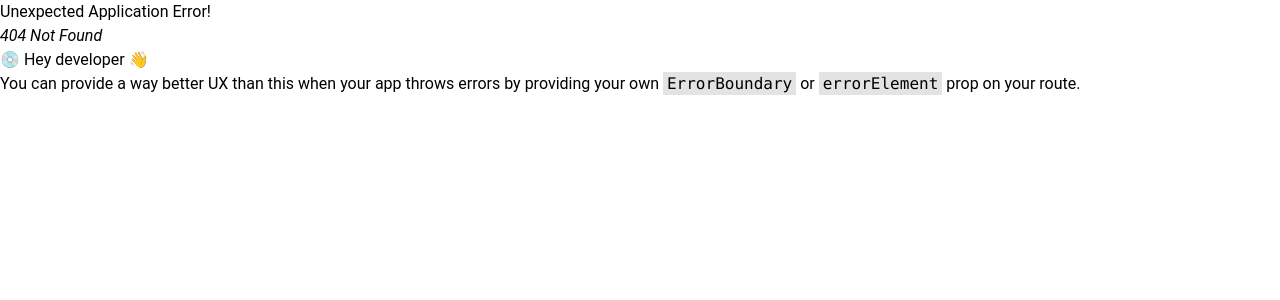
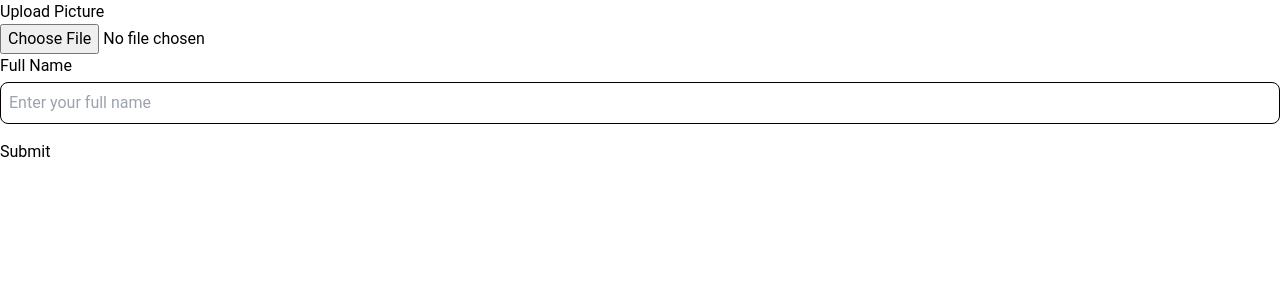
Before and after one commit to Petch170/Project-I.Move-test, a React (Vite) app: page /mock in a window 1280 px wide. Before the commit this address had no page. Shown: the top 300 px of the page. Built offline with nearby package versions, Linux system fonts and the light colour scheme.

Commit message:
feat : add patch method axios for editing profile

```diff
--- a/src/Page/Dashboard.jsx
+++ b/src/Page/Dashboard.jsx
@@ -53,6 +53,7 @@ const Dashboard = () => {
               </div>
             </div> */}
           </div>
+          <h2 className="text-center mb-2 font-bold">Total Activity Time (hr)</h2>
           <PieChartComponent />
           <Stat />
         </section>
--- /dev/null
+++ b/src/Page/Mock.jsx
@@ -0,0 +1,74 @@
+import { useForm } from "react-hook-form";
+import { useState } from "react";
+import axios from "axios";
+
+const Mock = () => {
+  const [getNewImage, setGetNewImage] = useState([]);
+  const {
+    register,
+    handleSubmit,
+    formState: { errors },
+    reset,
+  } = useForm();
+  const uploadImage = async (data) => {
+    try {
+      const response = await axios.patch(
+        "http://localhost:8000/user/1/uploads",
+        data
+      );
+      if (response.status === 200 && response.data) {
+        setGetNewImage([...response.data.data]);
+      }
+    } catch (error) {
+      console.log(error.response.data);
+    }
+  };
+  const submitForm = (data) => {
+    const formData = new FormData();
+    formData.append("image", data.image[0]);
+    formData.append("name", data.name);
+    uploadImage(formData);
+    console.log("data", data);
+    console.log("formData", formData);
+    reset();
+  };
+  console.log("getNewImage", getNewImage);
+  return (
+    <form
+      action=""
+      onSubmit={handleSubmit(submitForm)}
+      encType="multipart/form-data"
+    >
+      {/* <img
+        src="http://localhost:8000/uploads/ed6d78bb-56be-4b6e-a015-4b97b6398eec.jpeg"
+        alt=""
+      /> */}
+      <h1>Upload Picture</h1>
+      <input
+        type="file"
+        name="image"
+        {...register("image", {
+          required: true,
+        })}
+      />
+      <div className="mb-4">
+        <label htmlFor="name">Full Name</label>
+        <input
+          type="text"
+          name="name"
+          id="name"
+          placeholder="Enter your full name"
+          className="block w-full mt-1 rounded-lg p-2 border border-black"
+          {...register("name", {
+            required: true,
+          })}
+        />
+        {errors.name?.type === "required" && (
+          <p className="errorMsg">Name is required.</p>
+        )}
+      </div>
+      <button type="submit">Submit</button>
+    </form>
+  );
+};
+export default Mock;
--- a/src/Page/SettingProfile.jsx
+++ b/src/Page/SettingProfile.jsx
@@ -2,18 +2,40 @@ import { useForm } from "react-hook-form";
 import { userImage } from "../assets/Picture";
 import { pencilIcon } from "../assets/Icon";
 import { HeaderMobile, NavBar, SettingAside } from "../Component";
+import { useState } from "react";
+import axios from "axios";
 
 const SettingProfile = () => {
+  const [getNewProfile, setGetNewProfile] = useState([]);
+  const [imageName, setImageName] = useState("");
   const {
     register,
     handleSubmit,
     formState: { errors },
     reset,
   } = useForm();
+  const editProfile = async (data) => {
+    const response = await axios.patch(
+      "http://localhost:8000/user/editProfile/1",
+      data
+    );
+    if (response.status === 200 && response.data) {
+      setGetNewProfile([...response.data.data]);
+    }
+  };
   const submitForm = (data) => {
-    // console.log(data);
+    const formData = new FormData();
+    formData.append("name", data.name);
+    formData.append("email", data.email);
+    formData.append("phoneNumber", data.phoneNumber);
+    formData.append("image", data.image[0]);
+    editProfile(formData);
+    console.log("data", data);
+    console.log("image", data.image[0]);
+    setImageName("");
     reset();
   };
+  console.log("getNewProfile", getNewProfile);
   return (
     <>
       <header>
@@ -38,16 +60,41 @@ const SettingProfile = () => {
           </div>
           <div className="sm:border-l-2 sm:border-black sm:pl-10">
             <h2 className="text-2xl font-bold my-4">Edit Profile</h2>
-            <div className="flex gap-10 items-center desktop mb-4">
-              <div className="flex flex-col gap-4">
-                <button className="btn">Change Picture</button>
-                <button className="btn">Delete Picture</button>
+            <form
+              action=""
+              onSubmit={handleSubmit(submitForm)}
+              encType="multipart/form-data"
+            >
+              <div className="flex gap-10 items-center desktop mb-4">
+                <div className="file-input">
+                  <input
+                    type="file"
+                    name="image"
+                    id="image"
+                    className="inputfile"
+                    {...register("image", {
+                      required: true,
+                    })}
+                    onChange={(e) => {
+                      const [file] = e.target.files;
+                      const { name } = file;
+                      setImageName(name);
+                    }}
+                  />
+                  <label htmlFor="image" className="btn flex justify-center items-center cursor-pointer text-xs">
+                    Change Picture (PNG,JPG)
+                  </label>
+                  {imageName ? (
+                    <div className="text-xs text-center mt-2">{imageName}</div>
+                  ) : (
+                    <div></div>
+                  )}
+                  {/* <button className="btn">Delete Picture</button> */}
+                </div>
+                <div>
+                  <img src={userImage} alt="user image" />
+                </div>
               </div>
-              <div>
-                <img src={userImage} alt="user image" />
-              </div>
-            </div>
-            <form action="" onSubmit={handleSubmit(submitForm)}>
               <div className="mb-4">
                 <label htmlFor="name">Full Name</label>
                 <input
--- a/src/Page/index.js
+++ b/src/Page/index.js
@@ -1,6 +1,7 @@
 import Dashboard from "./Dashboard";
+import Mock from "./Mock";
 import Setting from "./Setting";
 import SettingPassword from "./SettingPassword";
 import SettingProfile from "./SettingProfile";
 
-export { Setting, SettingPassword, SettingProfile, Dashboard };
+export { Setting, SettingPassword, SettingProfile, Dashboard, Mock };
--- a/src/index.css
+++ b/src/index.css
@@ -8,6 +8,10 @@
   border-radius: 0.5rem;
   padding: 0.5rem 0.75rem;
   text-align: center;
+  box-shadow: 0 4px 7px rgba(0, 0, 0, 0.4);
+}
+.btn:hover {
+  background-color: rgb(8 145 178);
 }
 
 .errorMsg {
@@ -19,6 +23,30 @@
   font-weight: 300;
 }
 
+.inputfile {
+  opacity: 0;
+  width: 0.1px;
+  height: 0.1px;
+  position: absolute;
+}
+
+/* .file-input label {
+  display: block;
+  position: relative;
+  width: 200px;
+  height: 50px;
+  border-radius: 25px;
+  background: linear-gradient(40deg, #ff6ec4, #7873f5);
+  box-shadow: 0 4px 7px rgba(0, 0, 0, 0.4);
+  display: flex;
+  align-items: center;
+  justify-content: center;
+  color: #fff;
+  font-weight: bold;
+  cursor: pointer;
+  transition: transform .2s ease-out;
+} */
+
 @media screen and (max-width: 640px) {
   .desktop {
     display: none;
```
Also changed, not shown: src/main.jsx (+9 -3 lines).
